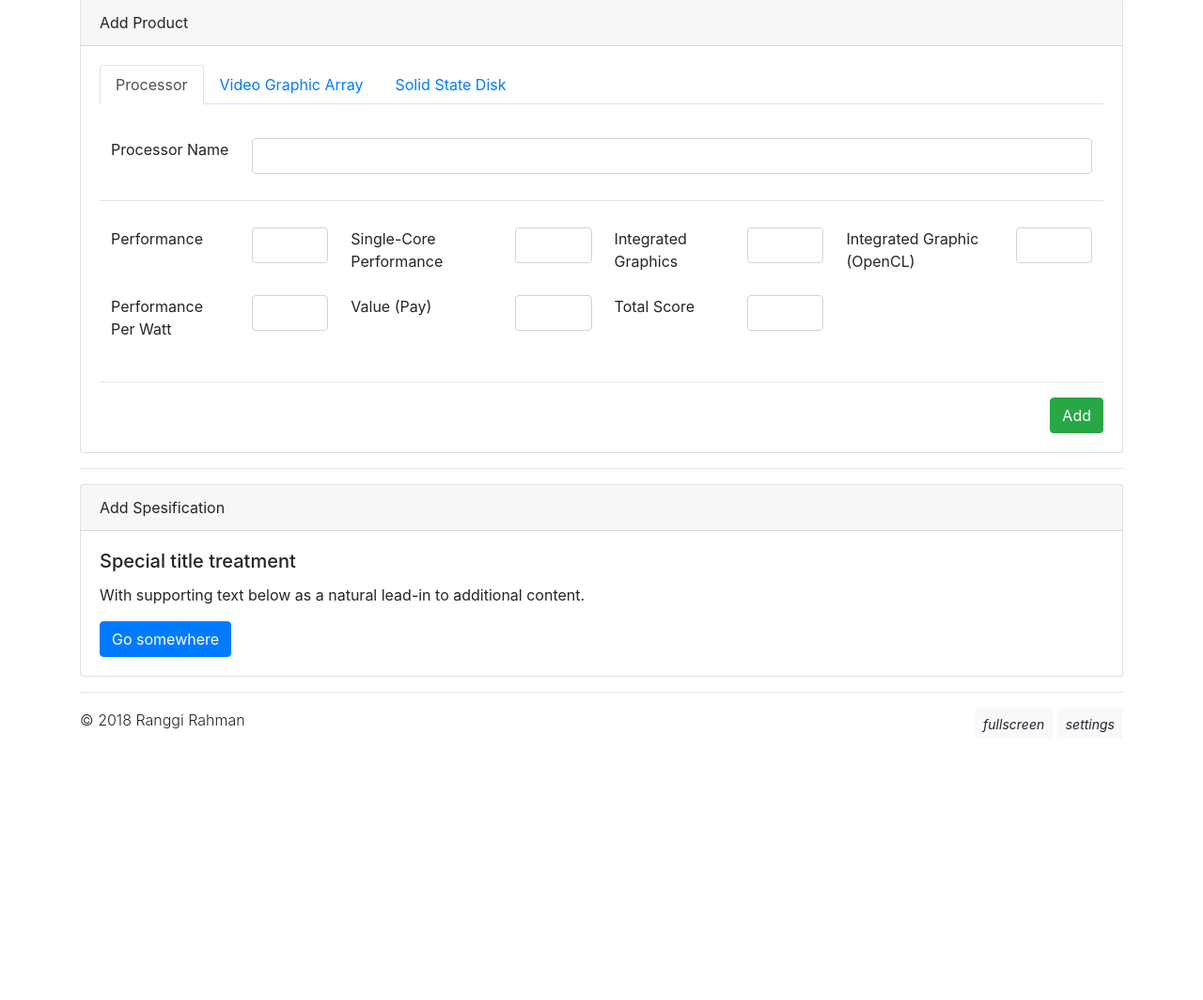
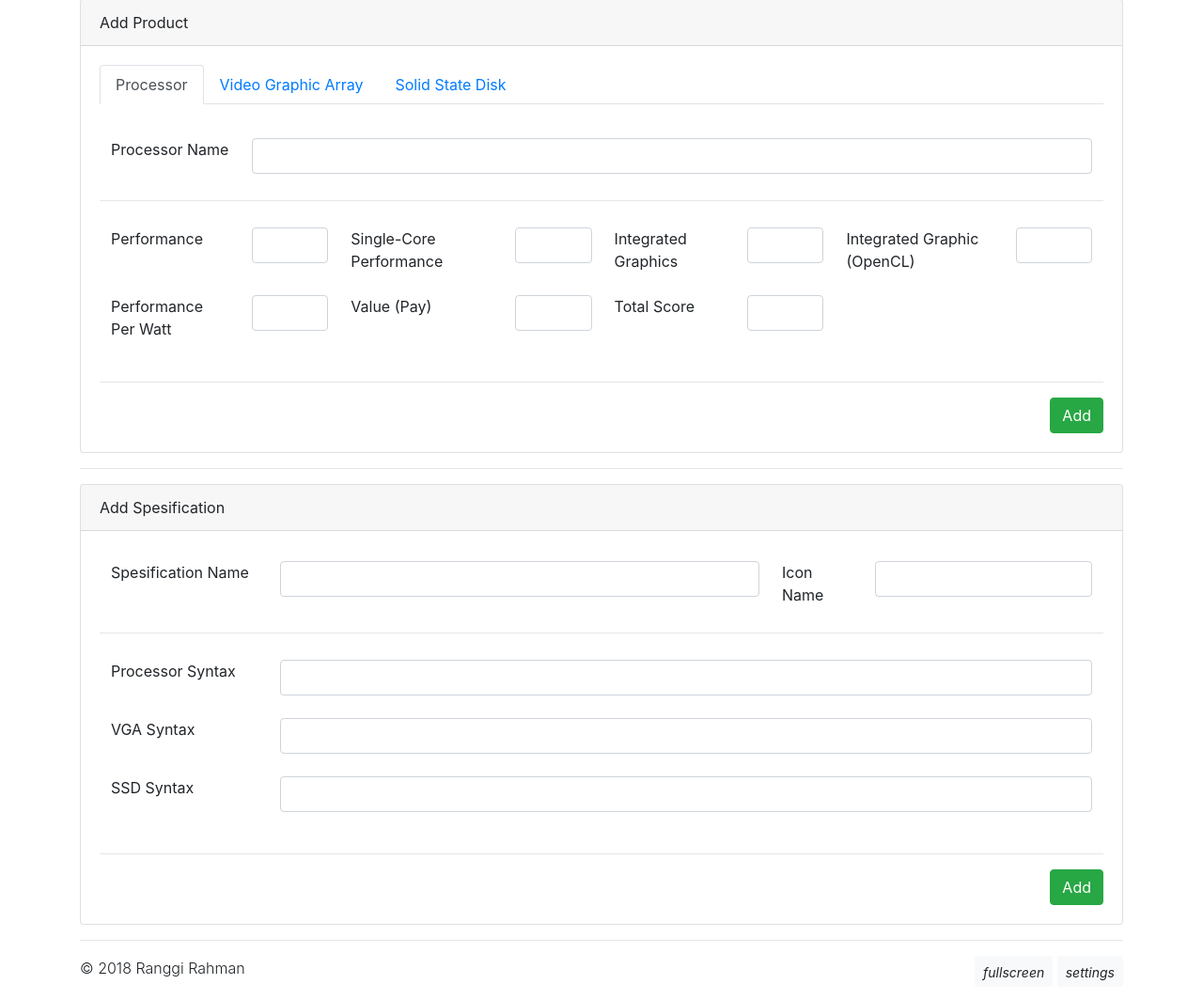
Before and after one commit to ranggirahman/ComputerSelector-DSS, a PHP site: page /settings.php in a window 1280 px wide. Shown: the part 117-1181 px from the top of the page at 94% size. Before the commit the page ends 896 px from the top, so only its background shows below. Run offline with PHP 8.4, Linux system fonts and the light colour scheme; some libraries are stand-ins or nearby versions.

Commit message:
settings-update

```diff
--- a/settings.php
+++ b/settings.php
@@ -243,9 +243,55 @@
 					    	Add Spesification
 					  	</div>
 					  	<div class="card-body">
-						    <h5 class="card-title">Special title treatment</h5>
-						    <p class="card-text">With supporting text below as a natural lead-in to additional content.</p>
-						    <a href="#" class="btn btn-primary">Go somewhere</a>
+						    <form action="" method="POST">
+							  			<div class="row">
+							  				<div class="col-md-12">
+							  					<table class="table borderless">
+									  				<tr>
+									      				<td width="180px">Spesification Name</td>
+									      				<td width="50%"><input class="form-control" type="text" name="sname" maxlength="100" required></td>
+									      				<td>Icon Name</td>
+									      				<td><input class="form-control" type="text" name="sicon" maxlength="100" required></td>
+									      			</tr>
+									      		</table>
+									      		<hr>
+									      		<table class="table borderless">
+									      			<tr>
+									      				<td width="180px">Processor Syntax</td>
+									      				<td><input class="form-control" type="text" name="cpusyntax" maxlength="100" required></td>
+									      			<tr>
+									      				<td width="150px">VGA Syntax</td>
+									      				<td><input class="form-control" type="text" name="vgasyntax" maxlength="100" required></td>
+									      			</tr>
+									      			<tr>
+									      				<td width="150px">SSD Syntax</td>
+									      				<td><input class="form-control" type="text" name="ssdsyntax" maxlength="100" required></td>
+									      			</tr>
+								      			</table>
+							  				</div>
+							      		</div>
+							      		<hr>
+							      		<div class="row">
+							      			<div class="col-md-12 text-right">
+							      				<input class="btn btn-success" type="submit" name="ssdadd" value="Add">
+							      			</div>
+							      		</div>
+								  	</form>
+								  	<?php
+									  	if(isset($_POST['ssdadd'])){
+
+										    $ssdname = $_POST['ssdname'];
+										    $readp = $_POST['readp'];
+										    $writep = $_POST['writep'];
+										    $realwb = $_POST['realwb'];
+										    $bench = $_POST['bench'];
+										    $ssdscore = $_POST['ssdscore'];
+
+										    $cpuadd = mysqli_query($koneksi,"insert into ssd(ssdname,readp,writep,realwb,bench,ssdscore) values ('$ssdname','$readp','$writep','$realwb','$bench','$ssdscore')");
+
+										    echo "<meta http-equiv='refresh' content='0'>";
+									  	}
+									?>
 					  	</div>
 					</div>
 				</div>
```
